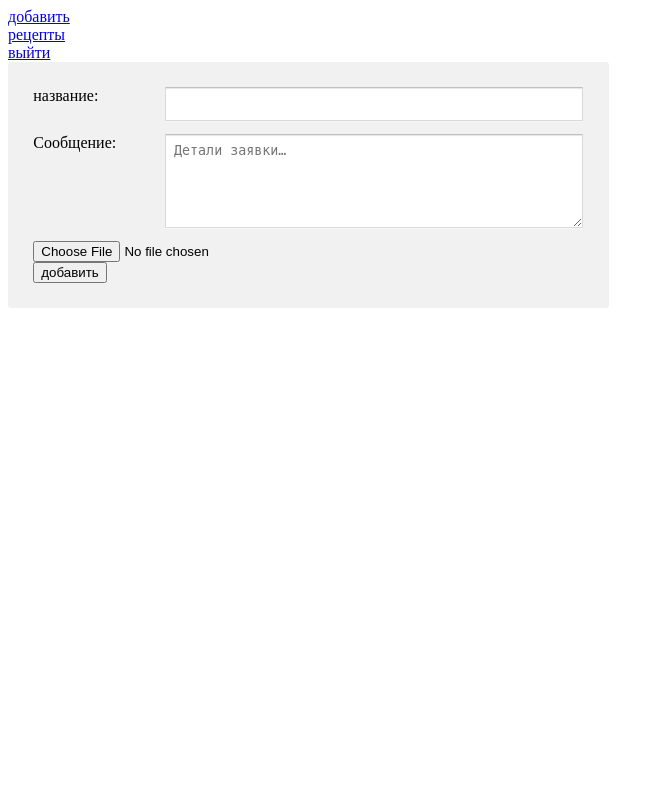
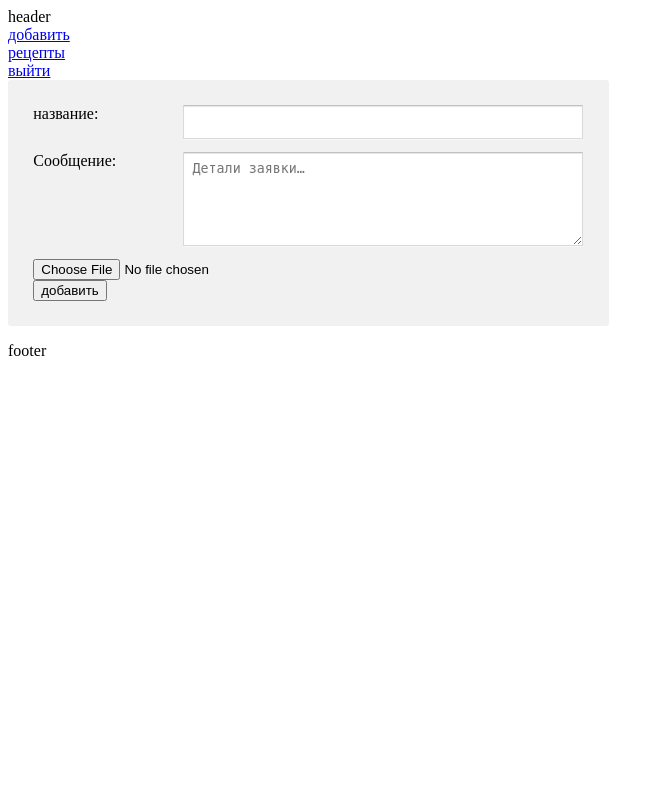
Before and after one commit to olegexextendsYII2/recipe_book, a PHP site: page /templates/author_office.php in a window 1280 px wide. Shown: the whole page, without its empty margins (0-664 px from the left). Run offline with PHP 8.4, Linux system fonts and the light colour scheme.

Commit message:
'second_version'

```diff
--- a/public/index.php
+++ b/public/index.php
@@ -1,12 +1,7 @@
 <?php
 require __DIR__ . '/../recipebook/config.php';
-//
 
  require __DIR__ . '/../vendor/autoload.php';
-
-
-
-
 
 
 $app = new  \Slim\App($config);
--- a/templates/author_office.php
+++ b/templates/author_office.php
@@ -1,3 +1,8 @@
+
+<? require 'header.php'; ?>
+
+
+
 <!DOCTYPE HTML>
 
 
@@ -88,3 +93,4 @@
  <br>
 <input value="добавить" type="submit" >
 </form>
+<? require 'footer.php'; ?>
--- a/templates/author_update_office.php
+++ b/templates/author_update_office.php
@@ -1,3 +1,6 @@
+
+<? require 'header.php'; ?>
+
 <!DOCTYPE HTML>
 
 
@@ -86,3 +89,4 @@
  <br>
 <input value="изменить" type="submit" >
 </form>
+<? require 'footer.php'; ?>
--- /dev/null
+++ b/templates/footer.php
@@ -0,0 +1,2 @@
+<?
+echo "footer";
--- /dev/null
+++ b/templates/header.php
@@ -0,0 +1,2 @@
+<?
+echo "header";
--- a/templates/login.php
+++ b/templates/login.php
@@ -1,3 +1,7 @@
+
+
+<? require 'header.php'; ?>
+
 <div class="container">
 <div class="back-top" id="back-top">
       <a href="/" class="btn btn-block btn-lg btn-danger">рецепты</a>
@@ -22,3 +26,4 @@
         </div>
     </div>
 </div>
+<? require 'footer.php'; ?>
--- a/templates/register.php
+++ b/templates/register.php
@@ -1,4 +1,5 @@
-<?    ?>
+<? require 'header.php'; ?>
+
  <div class="back-top" id="back-top">
       <a href="/" class="btn btn-block btn-lg btn-danger">рецепты</a>
     </div>
@@ -33,3 +34,4 @@
         <h1>Зарегистрируйтесь</h1>
     </p>
 </div>
+<? require 'footer.php'; ?>
--- a/templates/test.php
+++ b/templates/test.php
@@ -1,4 +1,4 @@
-
+<? require 'header.php'; ?>
 
 
      <div class="back-top" id="back-top">
@@ -30,3 +30,5 @@
 			echo '<a href = "/register'.'">регистрация</a> '.'<br>';
 		    echo '<a href = "/login'.'">авторизация</a> '.'<br>';
 		}
+
+		require 'footer.php';
```
Also changed, not shown: 1 other file.
